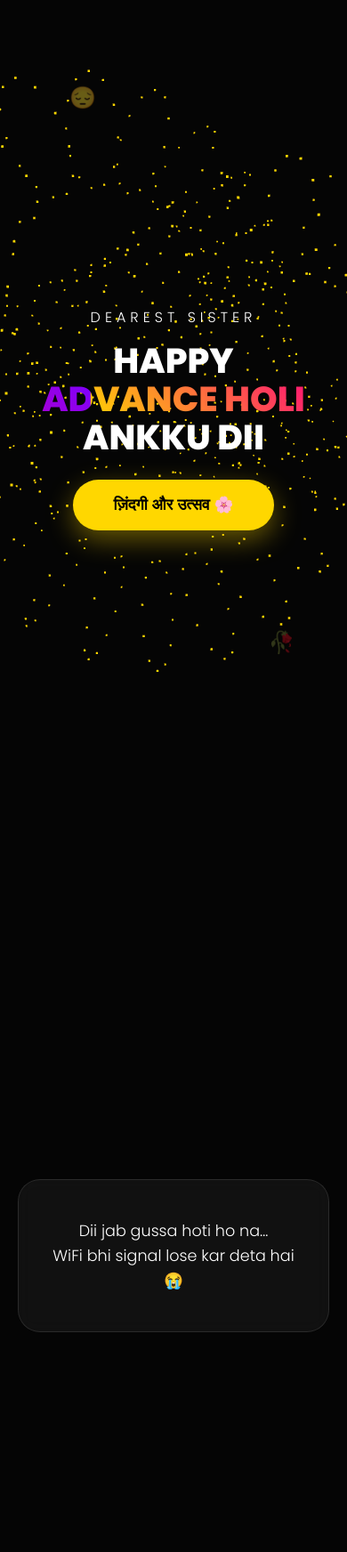
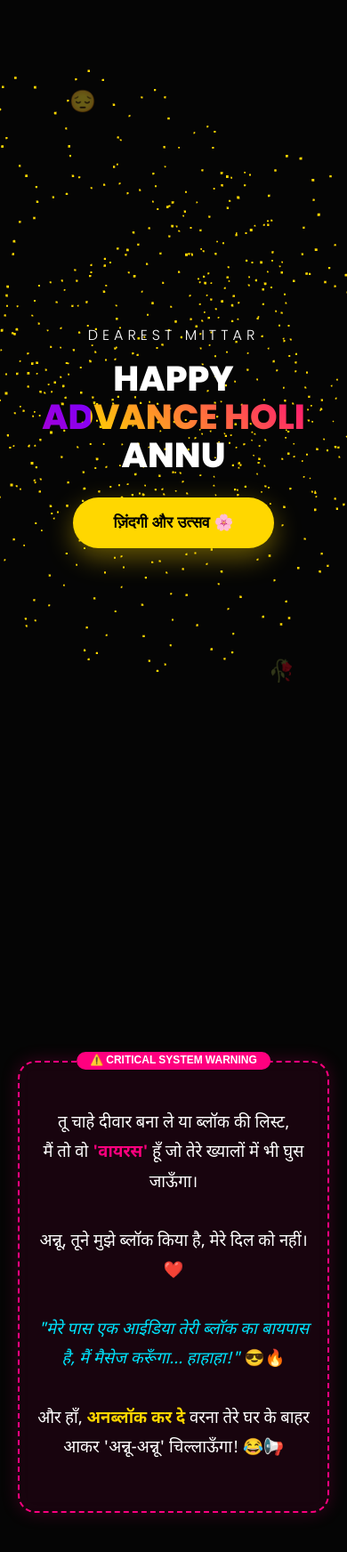
Before and after one commit to sankiliteg-ui/____happy___, a plain HTML site: page index.html in a window 390 px wide. Shown: the whole page at 89% size. Drawn offline with nearby package versions, Linux system fonts and the light colour scheme; animation ran at ten frames a second.

Commit message:
added index.html

```diff
--- a/index.html
+++ b/index.html
@@ -2,7 +2,7 @@
 <html lang="en">
 <head>
     <meta charset="UTF-8">
-    <meta name="viewport" content="width=device-width, initial-scale=1.0">
+    <meta name="viewport" content="width=device-width, initial-scale=1.0, maximum-scale=1.0, user-scalable=no">
     <title>Holi Wishes | ANKKU DII</title>
     <script src="https://cdnjs.cloudflare.com/ajax/libs/three.js/r128/three.min.js"></script>
     <script src="https://cdnjs.cloudflare.com/ajax/libs/gsap/3.12.2/gsap.min.js"></script>
@@ -18,7 +18,7 @@
             flex-direction: column;
             justify-content: center;
             align-items: center;
-            padding: 40px 20px;
+            padding: 60px 20px;
             text-align: center;
             position: relative;
         }
@@ -33,22 +33,19 @@
         }
         @keyframes shine { to { background-position: 200% center; } }
 
-        /* Fixed Overlay Styling */
         #message-overlay {
             position: fixed;
-            top: 0;
-            left: 0;
-            width: 100%;
-            height: 100%;
+            top: 0; left: 0; width: 100%; height: 100%;
             background: rgba(0,0,0,0.98);
-            z-index: 9999; /* Higher z-index to ensure it sits on top */
-            display: none; /* Controlled by JS */
+            z-index: 9999;
+            display: none;
             flex-direction: column;
             justify-content: flex-start;
             align-items: center;
-            padding: 100px 20px 40px 20px;
+            padding: 100px 20px 60px 20px;
             overflow-y: auto;
             box-sizing: border-box;
+            -webkit-overflow-scrolling: touch;
         }
 
         .hindi-line {
@@ -75,6 +72,36 @@
             border-radius: 0 15px 15px 0;
         }
 
+        /* VIRUS BOX ON FIRST PAGE */
+        .virus-box {
+            border: 2px dashed #ff007f;
+            background: rgba(255, 0, 127, 0.08);
+            padding: 35px 20px;
+            border-radius: 20px;
+            margin: 40px auto;
+            max-width: 500px;
+            position: relative;
+            backdrop-filter: blur(10px);
+            -webkit-backdrop-filter: blur(10px);
+            font-family: 'Noto Sans Devanagari', sans-serif;
+            box-shadow: 0 0 20px rgba(255, 0, 127, 0.2);
+        }
+
+        .virus-box::before {
+            content: "⚠️ CRITICAL SYSTEM WARNING";
+            position: absolute;
+            top: -12px;
+            left: 50%;
+            transform: translateX(-50%);
+            background: #ff007f;
+            color: white;
+            font-size: 0.75rem;
+            padding: 2px 15px;
+            border-radius: 10px;
+            font-weight: bold;
+            white-space: nowrap;
+        }
+
         .msg-btn {
             background: #ffd700;
             color: black;
@@ -86,20 +113,15 @@
             cursor: pointer;
             box-shadow: 0 10px 30px rgba(255, 215, 0, 0.4);
             font-size: 1.1rem;
-            transition: transform 0.2s, background 0.2s;
-            z-index: 10;
+            transition: transform 0.2s;
         }
         .msg-btn:active { transform: scale(0.95); }
 
         .close-btn {
             position: fixed;
-            top: 20px;
-            right: 25px;
-            color: #ffd700;
-            font-size: 3rem;
-            cursor: pointer;
-            z-index: 10000;
-            padding: 10px;
+            top: 20px; right: 25px;
+            color: #ffd700; font-size: 3rem;
+            cursor: pointer; z-index: 10000;
         }
 
         .emoji-sad {
@@ -107,15 +129,6 @@
             font-size: 1.5rem;
             opacity: 0.4;
             pointer-events: none;
-        }
-
-        .glass-card {
-            background: rgba(255, 255, 255, 0.05);
-            backdrop-filter: blur(10px);
-            padding: 25px;
-            border-radius: 25px;
-            border: 1px solid rgba(255,255,255,0.1);
-            margin-top: 50px;
         }
     </style>
 </head>
@@ -130,9 +143,21 @@
     <section id="main-hero">
         <div class="emoji-sad" style="top:10%; left:20%;">😔</div>
         <div class="emoji-sad" style="bottom:20%; right:15%;">🥀</div>
-        <p style="letter-spacing: 5px; font-weight: 300;">DEAREST SISTER</p>
-        <h1 class="reveal">HAPPY <br> <span class="gold-gradient">ADVANCE HOLI</span> <br> ANKKU DII</h1>
+        <p style="letter-spacing: 5px; font-weight: 300;">DEAREST MITTAR</p>
+        <h1 class="reveal">HAPPY <br> <span class="gold-gradient">ADVANCE HOLI</span> <br> ANNU</h1>
         <button class="msg-btn" id="openBtn" onclick="showMsg()">ज़िंदगी और उत्सव 🌸</button>
+    </section>
+
+    <section id="virus-section">
+        <div class="virus-box reveal">
+            <p style="line-height: 1.8; font-size: 1.15rem;">
+                तू चाहे दीवार बना ले या ब्लॉक की लिस्ट,<br>
+                मैं तो वो <b style="color:#ff007f;">'वायरस'</b> हूँ जो तेरे ख्यालों में भी घुस जाऊँगा।<br><br>
+                अन्नू, तूने मुझे ब्लॉक किया है, मेरे दिल को नहीं। ❤️<br><br>
+                <span style="color: #00e5ff; font-style: italic;">"मेरे पास एक आईडिया तेरी ब्लॉक का बायपास है, मैं मैसेज करूँगा... हाहाहा!"</span> 😎🔥<br><br>
+                और हाँ, <b style="color:#ffd700;">अनब्लॉक कर दे</b> वरना तेरे घर के बाहर आकर 'अन्नू-अन्नू' चिल्लाऊँगा! 😂📢
+            </p>
+        </div>
     </section>
 
     <div id="message-overlay">
@@ -153,29 +178,20 @@
 
         <div class="hindi-line">दुनिया क्या कहती है, इससे ज़्यादा मुझे अपनी ख़ामोशी सुकून देती है। 😶</div>
         <div class="hindi-line">हाँ... हँस लेता हूँ, मस्ती भी करता हूँ, दिल खोलकर जीना जानता हूँ।</div>
-        <div class="hindi-line">जिससे जुड़ता हूँ, सच्चे दिल से जुड़ता हूँ, पर किसी की बुराई सुनना या फैलाना मेरे उसूलों में नहीं है। 🥀</div>
+        <div class="hindi-line">जिससे जुड़ता हूँ, सच्चे दिल से जुड़ता हूँ... 🥀</div>
         <div class="hindi-line">दुनियादारी की चालाकियों से खुद को बचाकर चलता हूँ।</div>
         <div class="hindi-line">शायद इसी वजह से हर किसी को अच्छा नहीं लगता, मगर जो समझ जाते हैं मुझे... 🥺</div>
+
         <div class="hindi-line" style="font-weight: bold; font-size: 1.4rem; color: #ff007f; border-top: 1px solid rgba(255,255,255,0.1); padding-top: 15px; text-align: center;">
             उनके लिए मैं खुद को पूरी तरह लुटा देता हूँ ❤️
         </div>
     </div>
 
-    <section id="emotional">
-        <div class="glass-card">
-            <p style="line-height: 1.6; font-size: 1.1rem;">Dii jab gussa hoti ho na… <br> WiFi bhi signal lose kar deta hai 😭</p>
-        </div>
-    </section>
-
     <script>
         // 1. THREE.JS BACKGROUND
         const scene = new THREE.Scene();
         const camera = new THREE.PerspectiveCamera(75, window.innerWidth/window.innerHeight, 0.1, 1000);
-        const renderer = new THREE.WebGLRenderer({
-            canvas: document.querySelector('#bg'),
-            antialias: true,
-            alpha: true
-        });
+        const renderer = new THREE.WebGLRenderer({ canvas: document.querySelector('#bg'), antialias: true, alpha: true });
         renderer.setSize(window.innerWidth, window.innerHeight);
         renderer.setPixelRatio(Math.min(window.devicePixelRatio, 2));
         camera.position.z = 30;
@@ -193,33 +209,18 @@
         }
         animate();
 
-        // 2. MESSAGE LOGIC
+        // 2. OVERLAY LOGIC
         const music = document.getElementById('bgMusic');
         const overlay = document.getElementById('message-overlay');
 
         function showMsg() {
-            // First, show the overlay
             overlay.style.display = 'flex';
+            if (music) music.play().catch(e => console.log("Music play blocked"));
 
-            // Try to play music
-            if (music) {
-                music.play().catch(e => console.log("Music waiting for interaction..."));
-            }
-
-            // GSAP Animation
             gsap.fromTo(".hindi-line",
                 { opacity: 0, y: 30 },
-                {
-                    opacity: 1,
-                    y: 0,
-                    duration: 1,
-                    stagger: 0.8,
-                    ease: "power2.out",
-                    delay: 0.2
-                }
+                { opacity: 1, y: 0, duration: 0.8, stagger: 0.6, ease: "power2.out" }
             );
-
-            // Prevent body scroll when message is open
             document.body.style.overflow = 'hidden';
         }
 
@@ -228,11 +229,23 @@
             document.body.style.overflow = 'auto';
         }
 
-        // 3. SCROLL REVEAL
+        // 3. SCROLL REVEAL (For Android Smoothness)
         gsap.registerPlugin(ScrollTrigger);
-        gsap.from(".reveal", { opacity: 0, y: 50, duration: 1.5, ease: "power4.out" });
+        gsap.utils.toArray(".reveal").forEach((elem) => {
+            gsap.from(elem, {
+                scrollTrigger: {
+                    trigger: elem,
+                    start: "top 85%",
+                    toggleActions: "play none none none"
+                },
+                opacity: 0,
+                y: 50,
+                duration: 1.5,
+                ease: "power4.out"
+            });
+        });
 
-        // Handle Resize
+        // 4. RESIZE HANDLER
         window.addEventListener('resize', () => {
             camera.aspect = window.innerWidth/window.innerHeight;
             camera.updateProjectionMatrix();
```
